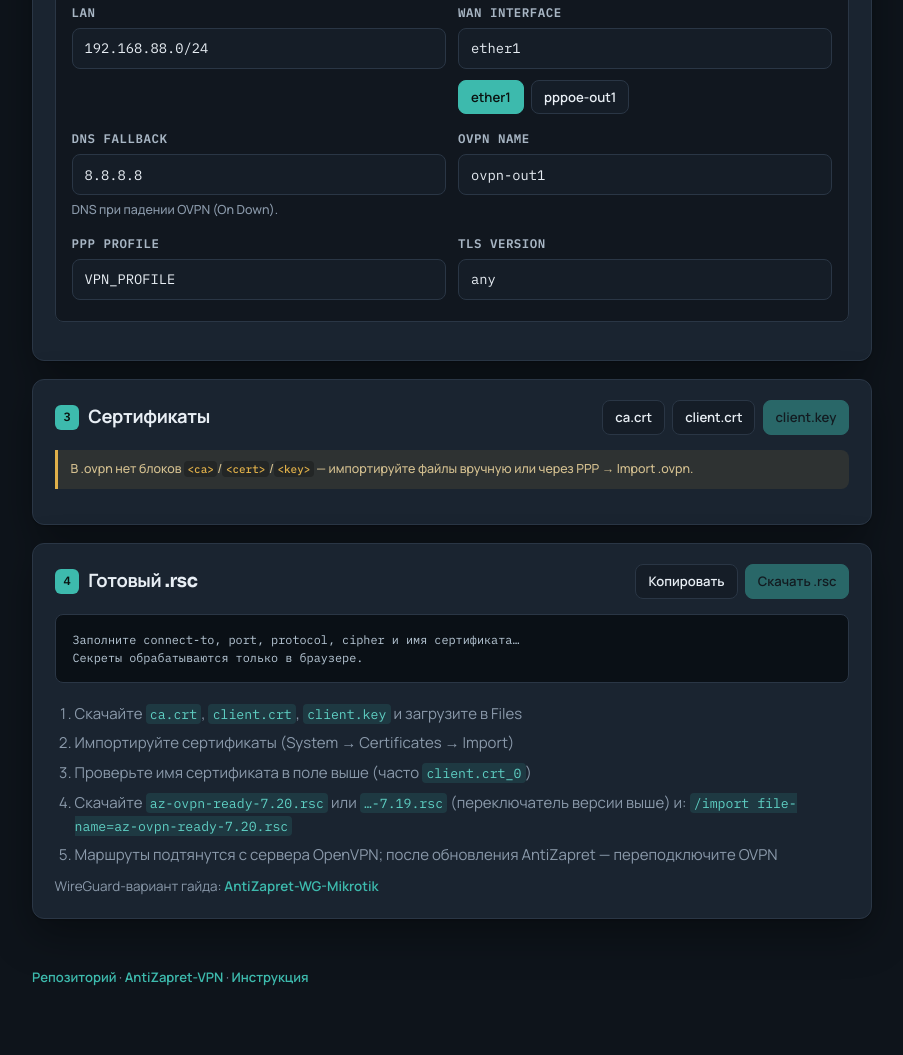
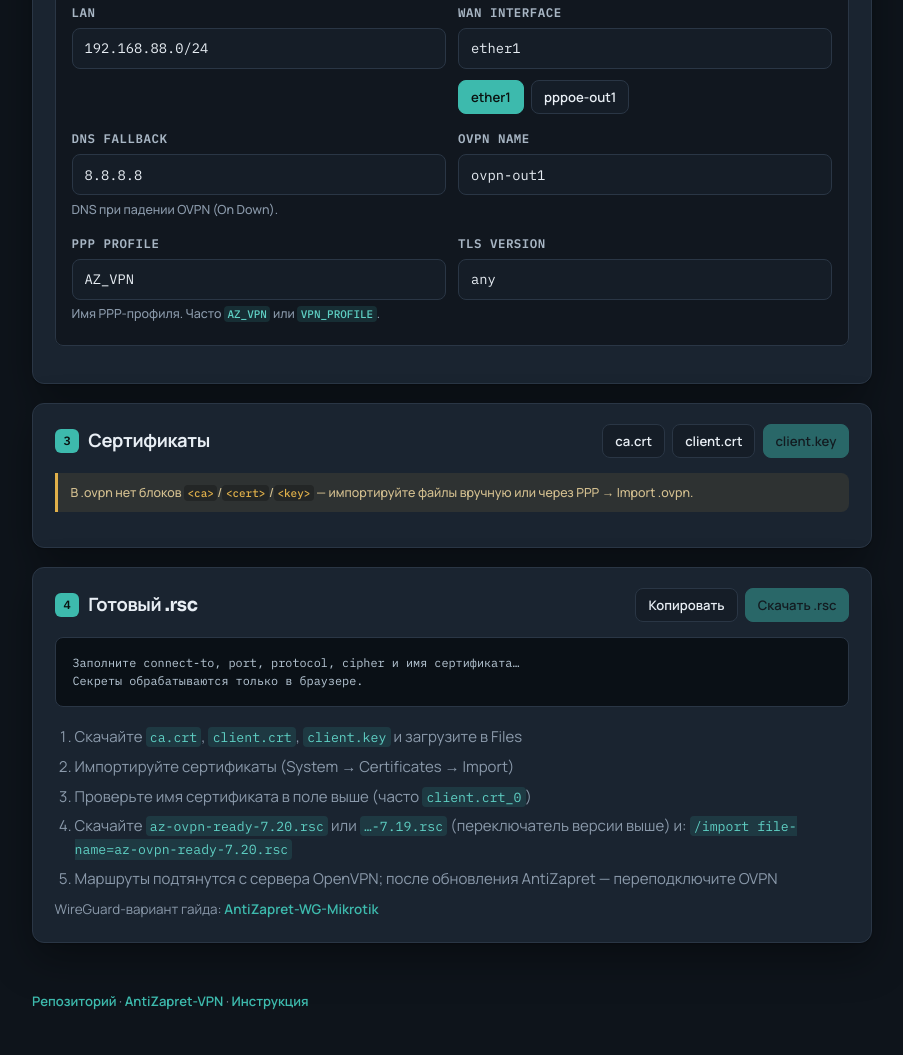
Before and after one commit to Kirito0098/AntiZapret-OpenVPN-Mikrotik, a plain HTML site: page docs/index.html in a window 1280 px wide. Shown: the part 2492-3547 px from the top of the page, without its empty margins (188-1091 px from the left). Before the commit the page ends 3523 px from the top, so only its background shows below. Drawn offline with Linux system fonts and the light colour scheme.

Commit message:
Align defaults with working WinBox OVPN Dial Out settings.
Use AZ_VPN profile name and document TCP/50443/null/aes128-gcm as a verified RUNNING baseline.

Co-authored-by: Cursor <cursoragent@cursor.com>

```diff
--- a/docs/index.html
+++ b/docs/index.html
@@ -231,8 +231,8 @@ auth SHA1
           <div class="row">
             <label>
               <span class="label-row">PPP profile</span>
-              <input name="profileName" value="VPN_PROFILE" required />
-            </label>
+              <input name="profileName" value="AZ_VPN" required />
+              <span class="field-hint">Имя PPP-профиля. Часто <code>AZ_VPN</code> или <code>VPN_PROFILE</code>.</span>            </label>
             <label>
               <span class="label-row">TLS version</span>
               <input name="tlsVersion" value="any" />
```
Also changed, not shown: 4 other files.
